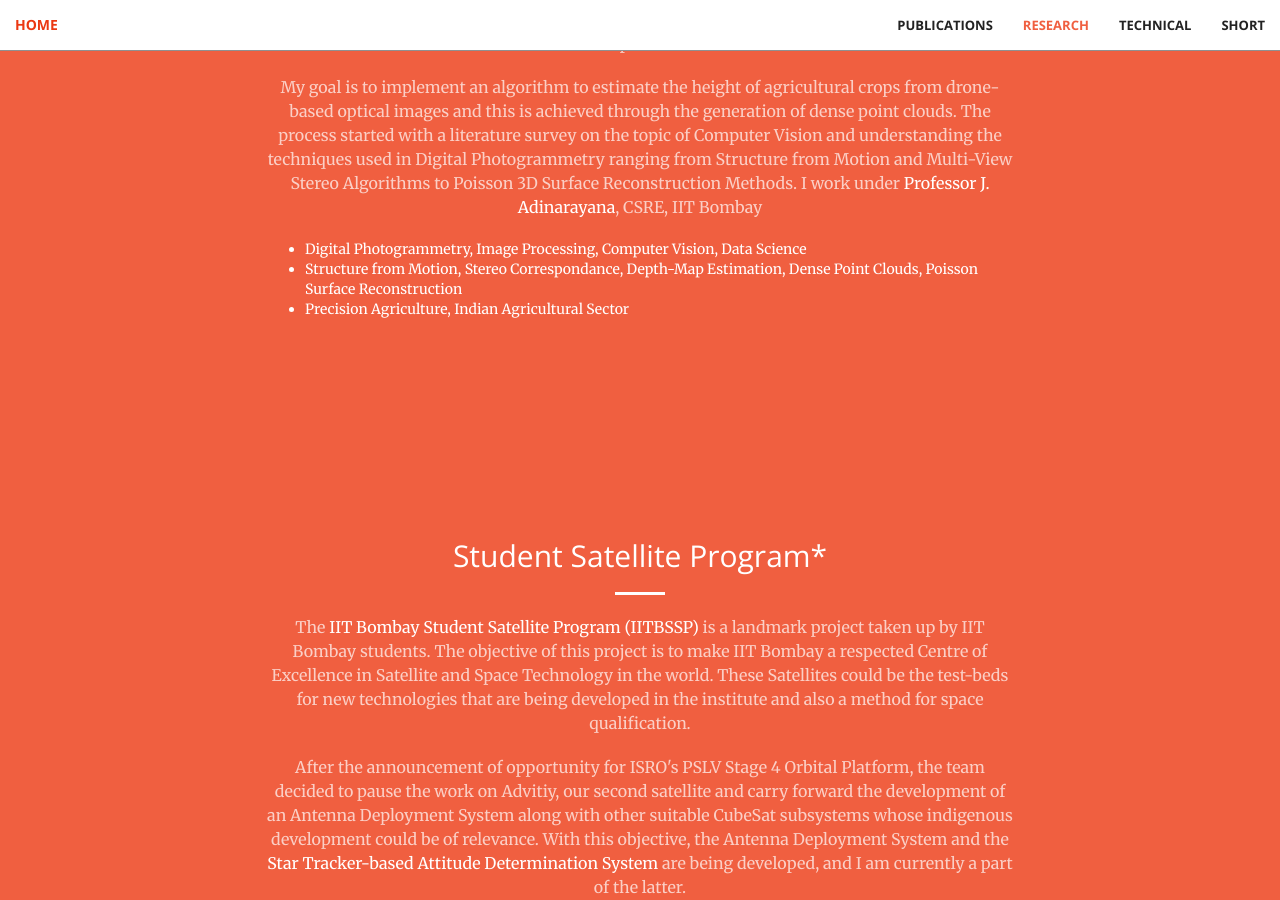
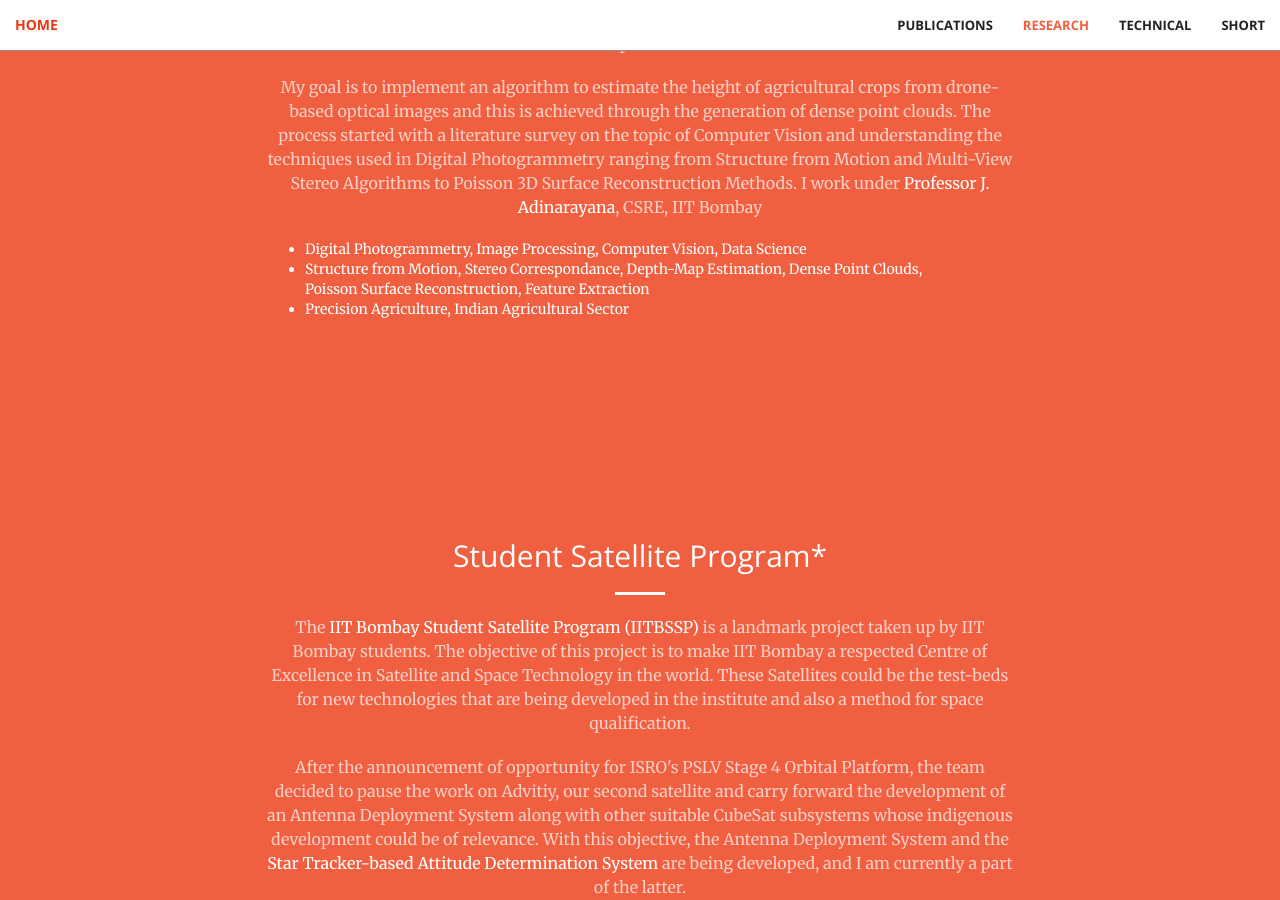
Before and after one commit to aravindbharathi/aravindbharathi.github.io, a Jekyll site: the page projects/index.html, which Jekyll copies as it is, in a window 1280 px wide and 900 px high, scrolled down 1957 px. Built offline with Jekyll 4.4.1, drawn with Linux system fonts in a browser that asks for light colours.

Commit message:
Update index.html

```diff
--- a/projects/index.html
+++ b/projects/index.html
@@ -208,7 +208,7 @@
                       <a href="http://www.csre.iitb.ac.in/adi/agrolab.htm" target="_blank">Professor J. Adinarayana</a>, CSRE, IIT Bombay
                       <ul align = "left">
                         <li>Digital Photogrammetry, Image Processing, Computer Vision, Data Science</li>
-                        <li>Structure from Motion, Stereo Correspondance, Depth-Map Estimation, Dense Point Clouds, Poisson Surface Reconstruction</li>
+                        <li>Structure from Motion, Stereo Correspondance, Depth-Map Estimation, Dense Point Clouds, <br>Poisson Surface Reconstruction, Feature Extraction</li>
                         <li>Precision Agriculture, Indian Agricultural Sector</li>
                       </ul>
                     </p>
```
